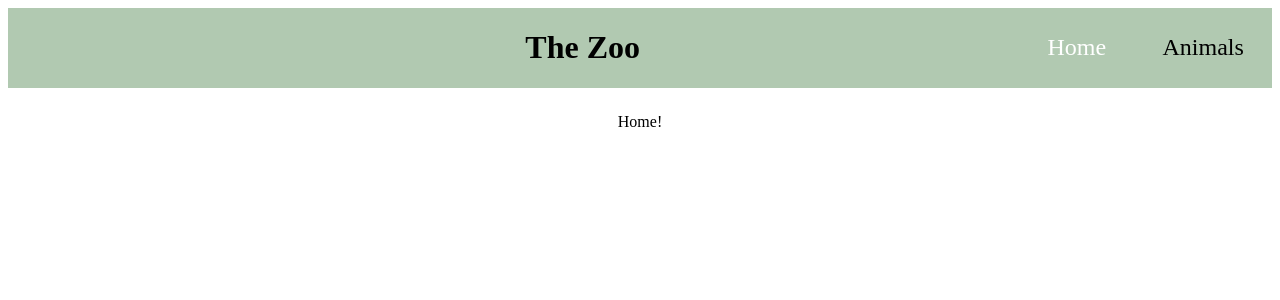
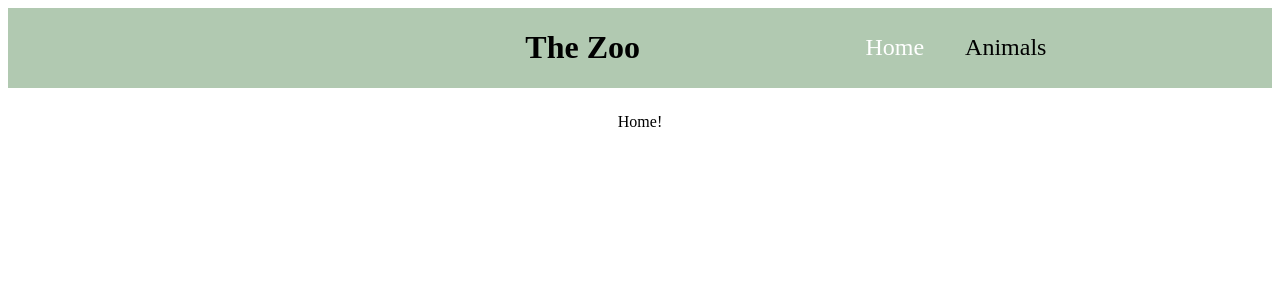
Before and after one commit to PellanG/the-zoo, a React (Vite) app: page / in a window 1280 px wide. Shown: the top 300 px of the page. Built offline with nearby package versions, Linux system fonts and the light colour scheme.

Commit message:
styling layout and navigation

```diff
--- a/src/styles/_animals.scss
+++ b/src/styles/_animals.scss
@@ -15,6 +15,9 @@
     background-color:rgba(7, 85, 7, 0.314) ;
     padding-bottom: 15px;
 
+    @media (max-width: 760px){
+        width:90%;
+    }
     .img-container{
         width:150px;
         height:150px;
--- a/src/styles/_layout.scss
+++ b/src/styles/_layout.scss
@@ -1,10 +1,10 @@
 header{
     background-color: rgba(7, 85, 7, 0.314);
     display: flex;
-    justify-content: space-between;
+    justify-content: space-evenly;
 
     h1{
-        width:50%;
+        width:35%;
         font-size: 2rem;
         display: flex;
         justify-content: flex-end;
--- a/src/styles/_navigation.scss
+++ b/src/styles/_navigation.scss
@@ -6,7 +6,8 @@
         list-style-type: none;
         padding: 0;
         display: flex;
-        justify-content: space-around;
+        justify-content: space-evenly;
+        column-gap: 5px;
         li{
             display: flex;
             align-items: center;
```
